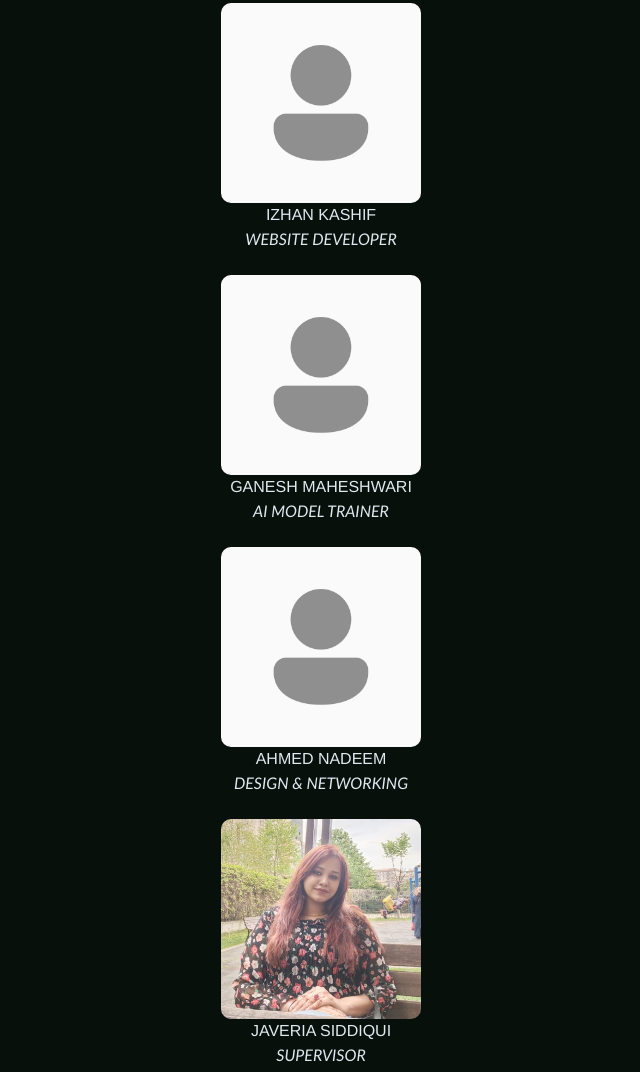
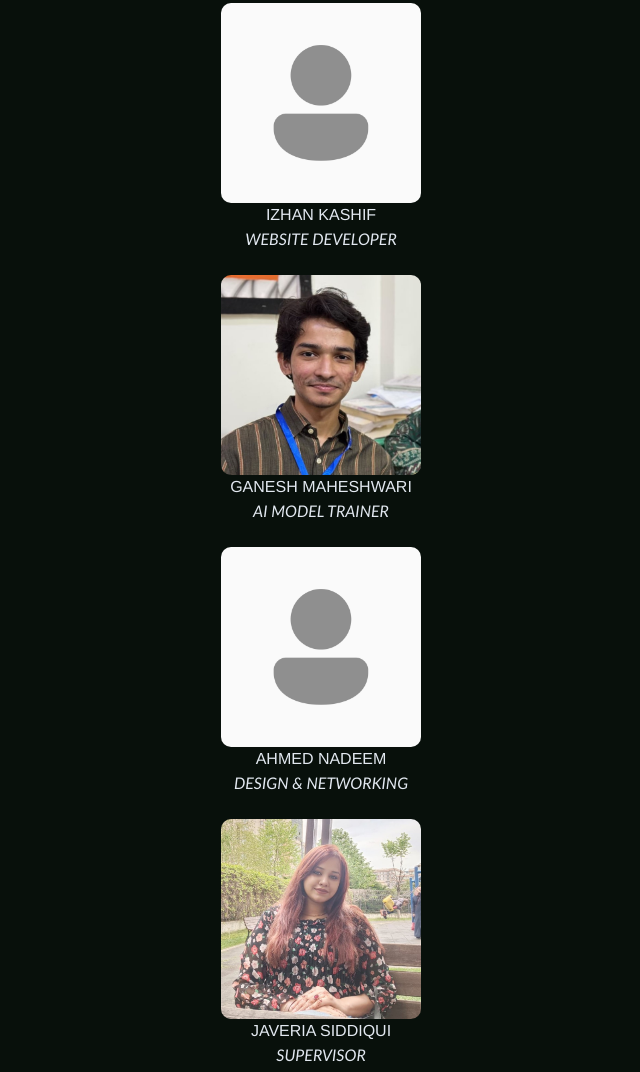
Before and after one commit to soilsenseai/soilsense-website, a plain HTML site: page index.html in a window 1280 px wide. Shown: the part 3020-4092 px from the top of the page, without its empty margins (319-959 px from the left). Drawn offline with nearby package versions, Linux system fonts and the light colour scheme.

Commit message:
Update index.html

````diff
--- a/index.html
+++ b/index.html
@@ -307,7 +307,7 @@
                     <h1>IZHAN KASHIF</h1>
                     <p>WEBSITE DEVELOPER</p>
     <br>
-                    <img class="ganesh" src="person.png" alt="">
+                    <img class="ganesh" src="TEAM2.jpeg" alt="">
                     <h1>GANESH MAHESHWARI</h1>
                     <p>AI MODEL TRAINER</p>
     <br>
@@ -339,4 +339,3 @@
 
     </body>
     </html>
-```[cite: 3]
````
